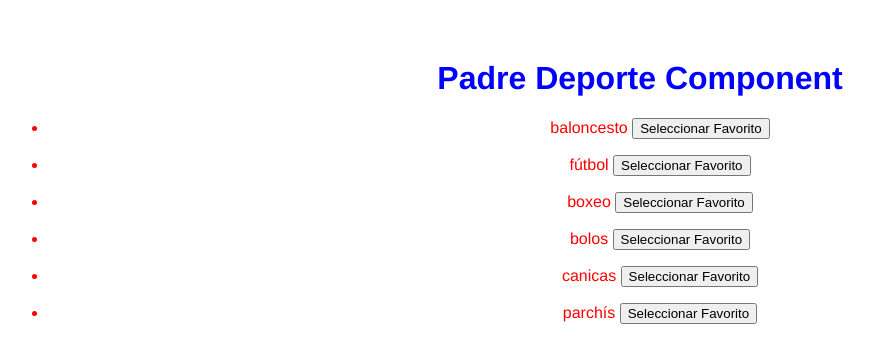
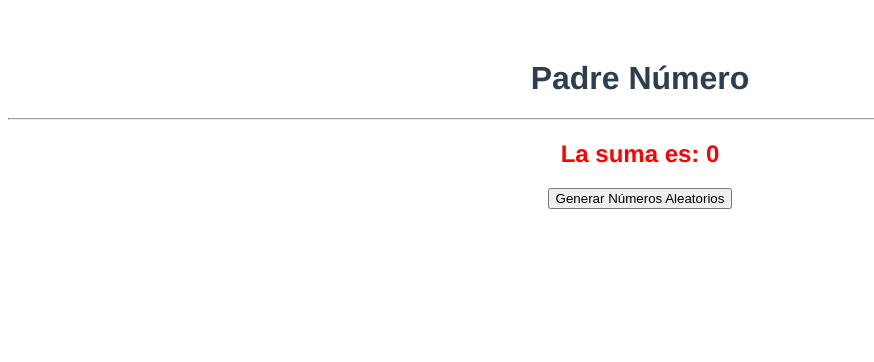
Before and after one commit to jjlagunamoreno/vuecomunicacioncomponents, a Vue app: page / in a window 1280 px wide. Shown: the top 362 px of the page, without its empty margins (0-874 px from the left). Built offline with nearby package versions, Linux system fonts and the light colour scheme.

Commit message:
Padre e Hijo comunicación con valores

```diff
--- a/src/App.vue
+++ b/src/App.vue
@@ -1,17 +1,18 @@
 <template>
-  <PadreDeporte />
-
+  <!-- <PadreDeporte /> -->
+  <PadreNumeros />
 </template>
 
 <script>
 // import HijoDeporte from "./components/HijoDeporte.vue";
-import PadreDeporte from "./components/PadreDeporte.vue";
+// import PadreDeporte from "./components/PadreDeporte.vue";
+import PadreNumeros from "./components/PadreNumeros.vue";
 
 export default {
   name: "App",
   components: {
-
-    PadreDeporte,
+    // PadreDeporte,
+    PadreNumeros,
   },
 };
 </script>
--- /dev/null
+++ b/src/components/HijoNumero.vue
@@ -0,0 +1,24 @@
+<template>
+  <div>
+    <h2 style="color: blue">Número: {{ numero }}</h2>
+    <button @click="sumarNumero">Sumar Número</button>
+  </div>
+</template>
+
+<script>
+export default {
+  name: "HijoNumero",
+  props: {
+    numero: {
+      type: Number,
+      required: true,
+    },
+  },
+  methods: {
+    sumarNumero() {
+      // emitimos el número hacia el componente padre
+      this.$emit("sumar-numero", this.numero);
+    },
+  },
+};
+</script>
--- /dev/null
+++ b/src/components/PadreNumeros.vue
@@ -0,0 +1,44 @@
+<template>
+  <div>
+    <h1>Padre Número</h1>
+    <hr />
+    <h2 style="color: red">La suma es: {{ resultado }}</h2>
+    <button @click="generarNumeros">Generar Números Aleatorios</button>
+    <div>
+      <!-- Dibujamos un HijoNumero por cada número en el array -->
+      <HijoNumero
+        v-for="(num, index) in arrayNumerosHijosSuma"
+        :key="index"
+        :numero="num"
+        @sumar-numero="sumarNumero"
+      />
+    </div>
+  </div>
+</template>
+
+<script>
+import HijoNumero from "./HijoNumero.vue";
+export default {
+  name: "PadreNumeros",
+  methods: {
+    generarNumeros() {
+      // genera un número aleatorio y los asigna al array
+      let numeroAleatorio = Math.floor(Math.random() * 100) + 1;
+      this.arrayNumerosHijosSuma.push(numeroAleatorio);
+    },
+    sumarNumero(numero) {
+      // agrega el número recibido del hijo al resultado
+      this.resultado += numero;
+    },
+  },
+  components: {
+    HijoNumero,
+  },
+  data() {
+    return {
+      resultado: 0,
+      arrayNumerosHijosSuma: [],
+    };
+  },
+};
+</script>
```
